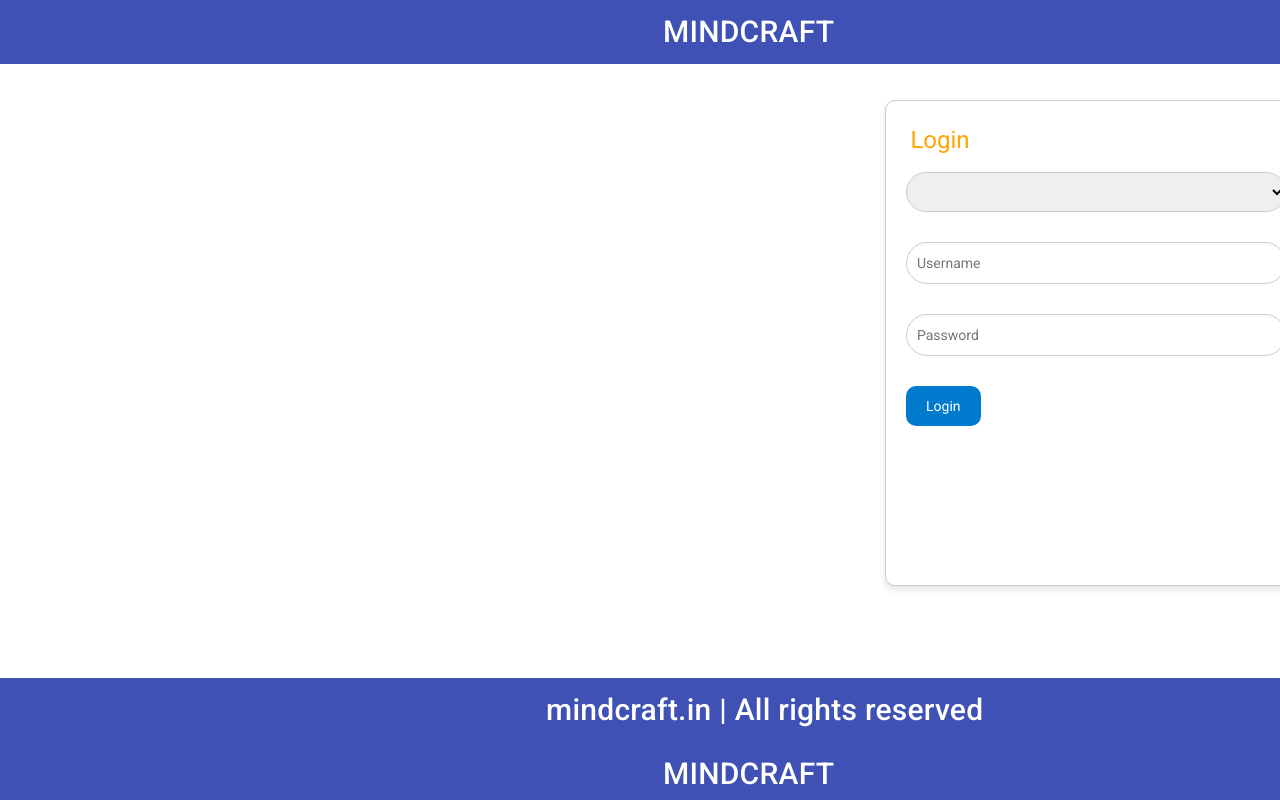
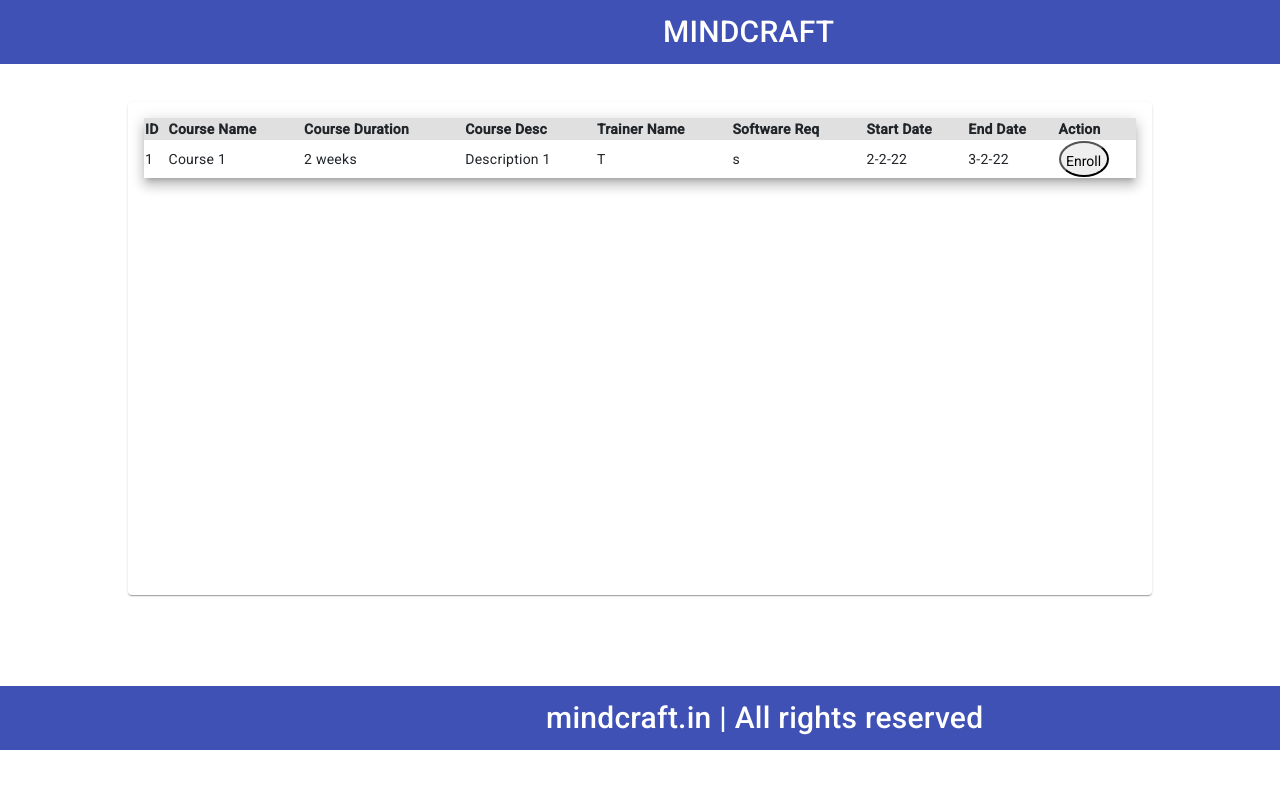
Before and after one commit to PrernaSharma16/tms-system-new, an Angular app in the folder frontend/: page /student in a window 1280 px wide. Shown: the top 800 px of the page. Built offline with nearby package versions, Linux system fonts and the light colour scheme.

Commit message:
31/10/23-prerna

```diff
--- a/frontend/src/app/app-routing.module.ts
+++ b/frontend/src/app/app-routing.module.ts
@@ -8,6 +8,7 @@ import { SampleComponent } from './sample/sample.component';
 
 
 const routes: Routes = [
+  {path:'',component:LoginBodyComponent},
   {path:'login',component:LoginBodyComponent},
   {path:'teacher',component:TeacherViewComponent},
   {path:'student',component:StudentViewComponent},
--- a/frontend/src/app/app.component.html
+++ b/frontend/src/app/app.component.html
@@ -1,2 +1,2 @@
-<app-login-body></app-login-body>
+<!-- <app-login-body></app-login-body> -->
 <router-outlet></router-outlet>
--- a/frontend/src/app/login-body/login-body.component.ts
+++ b/frontend/src/app/login-body/login-body.component.ts
@@ -38,7 +38,7 @@ export class LoginBodyComponent implements OnInit{
           alert('Login successfull');
 
           if(user.role === 'student'){
-            this.router.navigate(['sample']);
+            this.router.navigate(['student']);
           } else if (user.role === 'teacher'){
             this.router.navigate(['teacher']);
           }else{
```
